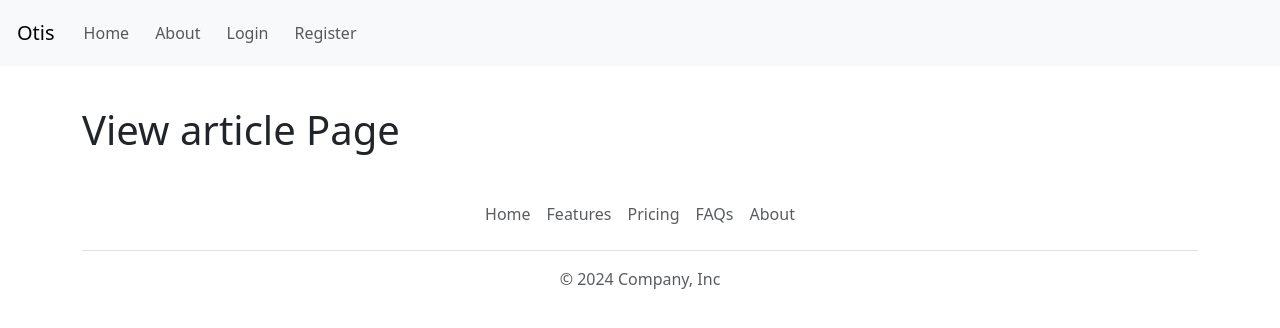
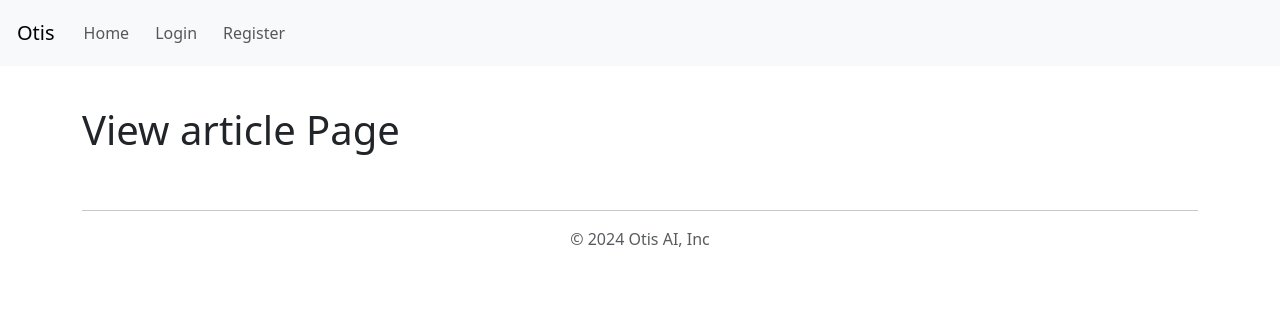
Before and after one commit to dtettarasar/otis-ai-frontend, a Vue app: page /view-article in a window 1280 px wide. Shown: the top 328 px of the page. Built offline with nearby package versions, Linux system fonts and the light colour scheme; no server answers.

Commit message:
update in navbar & footer to hide unused links

```diff
--- a/src/components/Footer.vue
+++ b/src/components/Footer.vue
@@ -2,14 +2,17 @@
 
     <div class="container">
     <footer class="py-3 my-4">
+        <!--
         <ul class="nav justify-content-center border-bottom pb-3 mb-3">
-        <li class="nav-item"><a href="/" class="nav-link px-2 text-body-secondary">Home</a></li>
-        <li class="nav-item"><a href="#" class="nav-link px-2 text-body-secondary">Features</a></li>
-        <li class="nav-item"><a href="#" class="nav-link px-2 text-body-secondary">Pricing</a></li>
-        <li class="nav-item"><a href="#" class="nav-link px-2 text-body-secondary">FAQs</a></li>
-        <li class="nav-item"><a href="/about" class="nav-link px-2 text-body-secondary">About</a></li>
+            <li class="nav-item"><a href="/" class="nav-link px-2 text-body-secondary">Home</a></li>
+            <li class="nav-item"><a href="#" class="nav-link px-2 text-body-secondary">Features</a></li>
+            <li class="nav-item"><a href="#" class="nav-link px-2 text-body-secondary">Pricing</a></li>
+            <li class="nav-item"><a href="#" class="nav-link px-2 text-body-secondary">FAQs</a></li>
+            <li class="nav-item"><a href="/about" class="nav-link px-2 text-body-secondary">About</a></li>
         </ul>
-        <p class="text-center text-body-secondary">© 2024 Company, Inc</p>
+        -->
+        <hr>
+        <p class="text-center text-body-secondary">© 2024 Otis AI, Inc</p>
     </footer>
     </div>
 
--- a/src/components/NavBar.vue
+++ b/src/components/NavBar.vue
@@ -11,7 +11,7 @@
                     <div class="navbar-nav">
 
                         <router-link class="nav-link" to="/">Home</router-link>
-                        <router-link class="nav-link" to="/about">About</router-link>
+                        <!--<router-link class="nav-link" to="/about">About</router-link>-->
                         <router-link v-if="this.userLoggedIn" class="nav-link" to="/all-user-article">All User Article</router-link>
                         <!--<router-link v-if="this.userLoggedIn" class="nav-link" to="/view-article">View article</router-link>-->
                         <router-link v-if="this.userLoggedIn" class="nav-link" to="/article">Create Article</router-link>
```
